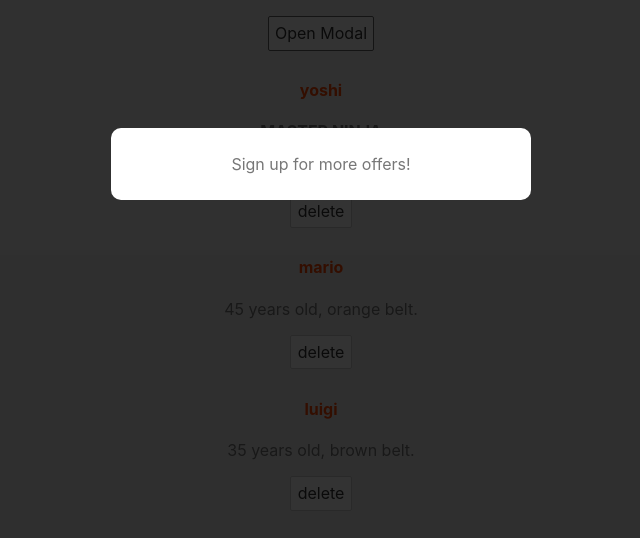
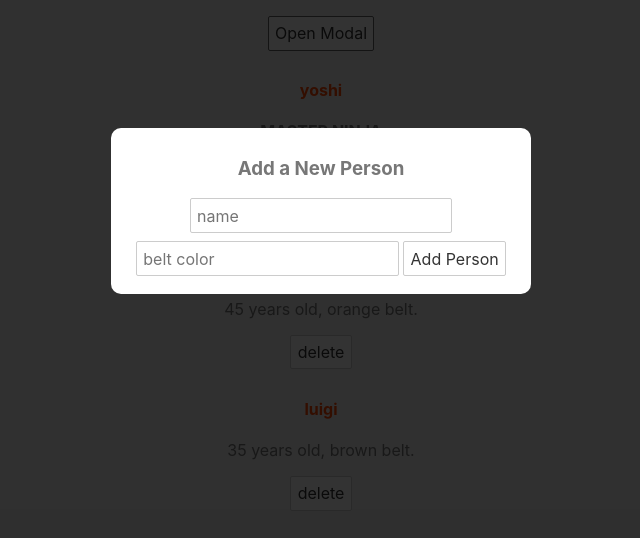
Before and after one commit to k4sud0n/svelte-poll-app, a Svelte app: page / in a window 1280 px wide. Both pictures are taken after a click on the button "Open Modal". Shown: the top 538 px of the page, without its empty margins (319-959 px from the left). Built offline with nearby package versions, Linux system fonts and the light colour scheme.

Commit message:
Finish Lesson 14

```diff
--- a/src/App.svelte
+++ b/src/App.svelte
@@ -18,7 +18,14 @@
     }
 </script>
 
-<Modal message="Sign up for more offers!" {showModal} on:click={toggleModal} />
+<Modal {showModal} on:click={toggleModal}>
+    <h3>Add a New Person</h3>
+    <form>
+        <input type="text" placeholder="name">
+        <input type="text" placeholder="belt color">
+        <button>Add Person</button>
+    </form>
+</Modal>
 
 <main>
     <button on:click|once={toggleModal}>Open Modal</button>
--- a/src/Modal.svelte
+++ b/src/Modal.svelte
@@ -1,5 +1,4 @@
 <script>
-    export let message = 'default value';
     export let isPromo = false;
     export let showModal = false;
 </script>
@@ -7,7 +6,7 @@
 {#if showModal}
     <div class="backdrop" class:promo={isPromo} on:click|self>
         <div class="modal">
-        <p>{message}</p>
+            <slot></slot>
         </div>
     </div>
 {/if}
```
